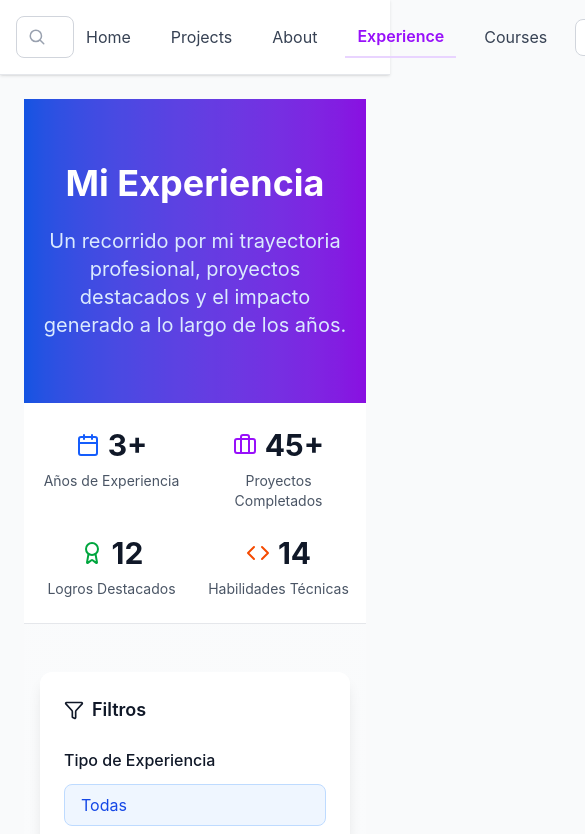
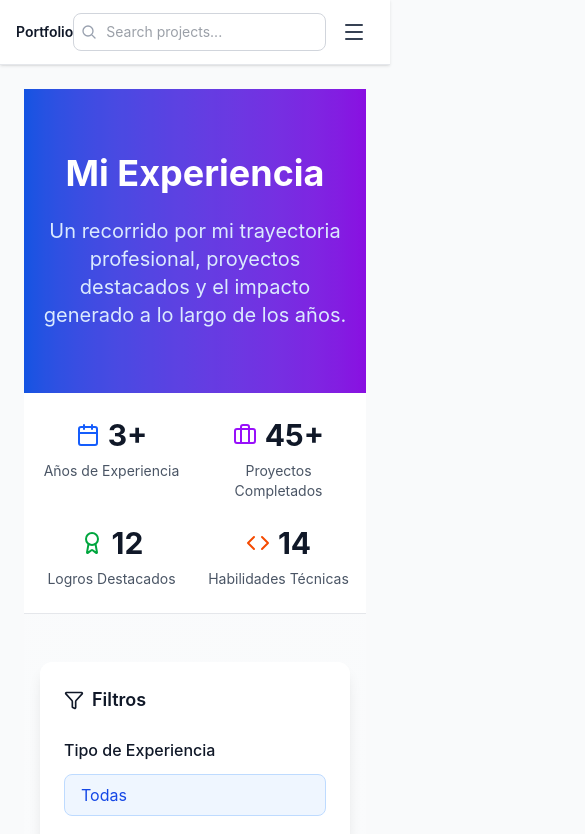
Before and after one commit to torco34/my-porfolio, a Next.js app: page /en/experience in a window 390 px wide. Shown: the top 834 px of the page, 585 px wide, since content can reach past the window. Built offline with nearby package versions, Linux system fonts and the light colour scheme.

Commit message:
responsive header

```diff
--- a/app/components/dashboard/ContactButton.tsx
+++ b/app/components/dashboard/ContactButton.tsx
@@ -6,8 +6,8 @@ export default function ContactButton() {
   const t = useTranslations("Header");
 
   return (
-    <button className="hidden md:flex items-center space-x-2 px-4 py-2 bg-gray-100 hover:bg-gray-200 rounded-lg transition-colors">
-      <span className="text-sm font-medium text-gray-700">📧 {t("contact")}</span>
+    <button className="flex items-center space-x-2 px-3 md:px-4 py-1.5 md:py-2 bg-gray-100 hover:bg-gray-200 rounded-lg transition-colors">
+      <span className="text-xs md:text-sm font-medium text-gray-700">📧 {t("contact")}</span>
     </button>
   );
 }
--- a/app/components/dashboard/Header.tsx
+++ b/app/components/dashboard/Header.tsx
@@ -1,6 +1,7 @@
 "use client";
 
 import { useState } from "react";
+import { Menu, X } from "lucide-react";
 import ContactButton from "./ContactButton";
 import LanguageSelector from "./LanguageSelector";
 import Logo from "./Logo";
@@ -11,23 +12,75 @@ import SearchBar from "./components/SearchBar";
 
 export default function Header() {
   const [search, setSearch] = useState("");
+  const [isMobileMenuOpen, setIsMobileMenuOpen] = useState(false);
 
   return (
-    <header className="sticky top-0 bg-white border-b border-gray-200 shadow-sm">
-      <div className="max-w-7xl mx-auto flex items-center justify-between p-4">
-        <div className="flex items-center space-x-4">
+    <header className="sticky top-0 bg-white border-b border-gray-200 shadow-sm z-50">
+      <div className="max-w-7xl mx-auto px-4 sm:px-6 lg:px-8">
+        <div className="flex items-center justify-between h-16">
+          {/* Logo and Search - Left side */}
+          <div className="flex items-center">
+            <div className="flex-shrink-0">
               <Logo />
+            </div>
+            <div className="hidden md:block ml-6">
               <SearchBar onSearch={setSearch} />
             </div>
+          </div>
 
-        <nav className="flex items-center space-x-4">
+          {/* Desktop Navigation - Center */}
+          <nav className="hidden md:flex items-center space-x-1">
             {navItems.map(({ href, key }) => (
               <NavLink key={key} href={href} translationKey={key} />
             ))}
+          </nav>
 
+          {/* Desktop Actions - Right side */}
+          <div className="hidden md:flex items-center space-x-4">
             <ContactButton />
             <LanguageSelector />
-        </nav>
+          </div>
+
+          {/* Mobile menu button */}
+          <div className="md:hidden flex items-center space-x-2">
+            <div className="mr-2">
+              <SearchBar onSearch={setSearch} />
+            </div>
+            <button
+              onClick={() => setIsMobileMenuOpen(!isMobileMenuOpen)}
+              className="inline-flex items-center justify-center p-2 rounded-md text-gray-700 hover:text-purple-600 hover:bg-gray-100 focus:outline-none focus:ring-2 focus:ring-inset focus:ring-purple-500"
+              aria-expanded="false"
+            >
+              <span className="sr-only">Open main menu</span>
+              {isMobileMenuOpen ? (
+                <X className="block h-6 w-6" aria-hidden="true" />
+              ) : (
+                <Menu className="block h-6 w-6" aria-hidden="true" />
+              )}
+            </button>
+          </div>
+        </div>
+      </div>
+
+      {/* Mobile menu */}
+      <div className={`md:hidden ${isMobileMenuOpen ? "block" : "hidden"}`}>
+        <div className="px-2 pt-2 pb-3 space-y-1 sm:px-3 bg-white border-t border-gray-200">
+          {navItems.map(({ href, key }) => (
+            <div
+              key={key}
+              className="block px-3 py-2 rounded-md text-base font-medium text-gray-700 hover:text-purple-600 hover:bg-gray-50"
+              onClick={() => setIsMobileMenuOpen(false)}
+            >
+              <NavLink href={href} translationKey={key} />
+            </div>
+          ))}
+          <div className="pt-4 pb-3 border-t border-gray-200">
+            <div className="flex items-center justify-between px-5">
+              <ContactButton />
+              <LanguageSelector />
+            </div>
+          </div>
+        </div>
       </div>
     </header>
   );
--- a/app/components/dashboard/LanguageSelector.tsx
+++ b/app/components/dashboard/LanguageSelector.tsx
@@ -17,10 +17,10 @@ export default function LanguageSelector() {
     <select
       value={locale}
       onChange={onChange}
-      className="border border-gray-300 rounded-lg px-3 py-2 bg-white text-sm cursor-pointer"
+      className="border border-gray-300 rounded-lg px-2 md:px-3 py-1.5 md:py-2 bg-white text-xs md:text-sm cursor-pointer"
     >
-      <option value="es">🇨🇴 Español</option>
-      <option value="en">🇺🇸 English</option>
+      <option value="es">🇨🇴 ES</option>
+      <option value="en">🇺🇸 EN</option>
     </select>
   );
 }
--- a/app/components/dashboard/Logo.tsx
+++ b/app/components/dashboard/Logo.tsx
@@ -6,9 +6,14 @@ export default function Logo() {
   const t = useTranslations("Header.logo");
 
   return (
-    <div className="w-full hidden md:block">
-      <h1 className="text-md font-semibold text-gray-900">{t("title")}</h1>
-      <p className="text-sm text-purple-600">{t("subtitle")}</p>
+    <div className="w-full">
+      <div className="hidden md:block">
+        <h1 className="text-md font-semibold text-gray-900">{t("title")}</h1>
+        <p className="text-sm text-purple-600">{t("subtitle")}</p>
+      </div>
+      <div className="md:hidden">
+        <h1 className="text-sm font-semibold text-gray-900">Portfolio</h1>
+      </div>
     </div>
   );
 }
--- a/app/components/dashboard/NavLink.tsx
+++ b/app/components/dashboard/NavLink.tsx
@@ -45,7 +45,7 @@ export default function NavLink({ href, translationKey }: NavLinkProps) {
       href={href}
       className={`px-3 py-2 transition-colors ${
         isActive ?
-          "text-purple-600 font-semibold border-b-2 border-purple-200"
+          "text-purple-600 font-semibold md:border-b-2 md:border-purple-200"
         : "text-gray-700 hover:text-purple-500"
       }`}
     >
--- a/app/components/dashboard/components/SearchBar.tsx
+++ b/app/components/dashboard/components/SearchBar.tsx
@@ -18,14 +18,14 @@ export default function SearchBar({ onSearch }: SearchBarProps) {
   };
 
   return (
-    <div className="w-full max-w-md">
+    <div className="w-full max-w-xs md:max-w-md">
       <div className="relative">
         <input
           type="text"
           value={value}
           onChange={handleChange}
           placeholder={t("placeholder")}
-          className="w-full rounded-lg border border-gray-300 bg-white py-2.5 pl-10 pr-4 text-sm transition-all outline-none focus:outline-none
+          className="w-full rounded-lg border border-gray-300 bg-white py-2 md:py-2.5 pl-8 md:pl-10 pr-3 md:pr-4 text-sm transition-all outline-none focus:outline-none
             focus:border-[#aa60c8]
             focus:ring-2
             focus:ring-[#aa60c8]/20
@@ -34,9 +34,7 @@ export default function SearchBar({ onSearch }: SearchBarProps) {
         />
 
         <svg
-          className="absolute left-3 top-1/2 -translate-y-1/2 text-gray-400"
-          width="18"
-          height="18"
+          className="absolute left-2 md:left-3 top-1/2 -translate-y-1/2 text-gray-400 w-4 h-4 md:w-5 md:h-5"
           fill="none"
           viewBox="0 0 24 24"
         >
--- a/messages/es.json
+++ b/messages/es.json
@@ -1,8 +1,8 @@
 {
   "Header": {
     "logo": {
-      "title": "Torcoroma Arias Ascanio",
-      "subtitle": "Desarrollador Frontend"
+      "title": "Portafolio",
+      "subtitle": "Desarrollador web Frontend"
     },
     "nav": {
       "home": "Inicio",
```
Lines whose indentation alone changed are shown as unchanged.
